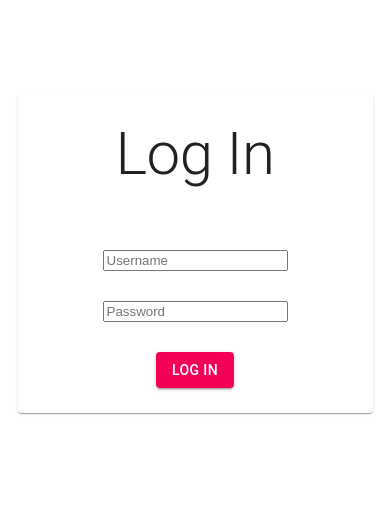
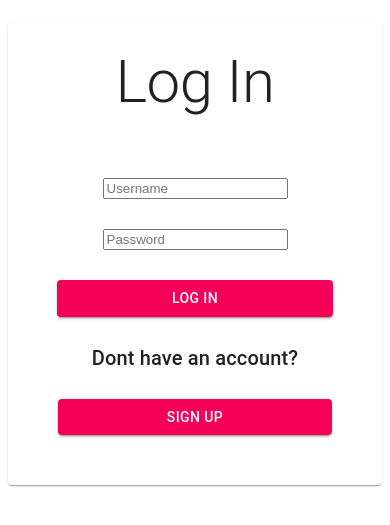
Before and after one commit to Build-Week-TT720-Secret-Family-Recipes/front-end, a React (Create React App) app: page / in a window 390 px wide. Shown: the part 177-702 px from the top of the page. Built offline with nearby package versions, Linux system fonts and the light colour scheme.

Commit message:
responsive design added

```diff
--- a/src/Components/LogIn.js
+++ b/src/Components/LogIn.js
@@ -1,4 +1,5 @@
 import React, { useState } from 'react';
+import { Link, useHistory } from "react-router-dom";
 
 //STYLING
 import Typography from "@material-ui/core/Typography";
@@ -59,7 +60,6 @@ const formSubmit = e => {
 									type="text"
 									onChange={changeHandler}
 									name="username"
-									value={null}
 									value={formState.username}
 									className={classes.loginFormInput}
 								/>
@@ -85,6 +85,21 @@ const formSubmit = e => {
 							LOG IN
 						</Button>
 					</Grid>
+					<Grid container className={classes.signUpButtonItem}>
+						<Grid item>
+							<Typography variant="h6" className={classes.dontHaveAnAccountText}>
+								Dont have an account?{" "}
+								<Button
+                className={classes.signUpButtonOnLogInPage}
+									variant="contained"
+									color="secondary"
+									//onClick={history.push("/signup")}
+								>
+									Sign Up
+								</Button>
+							</Typography>
+						</Grid>
+					</Grid>
 				</Paper>
 			</Grid>
 		);
--- a/src/Styles/Styles.js
+++ b/src/Styles/Styles.js
@@ -1,6 +1,18 @@
 import { makeStyles } from "@material-ui/core/styles";
+import { createMuiTheme } from "@material-ui/core/styles";
 
-export const useStyles = makeStyles({
+const theme = createMuiTheme({
+	breakpoints: {
+		values: {
+			iPhone: 480,
+			tablet: 640,
+			laptop: 1024,
+			desktop: 1280,
+		},
+	},
+});
+
+export const useStyles = makeStyles((theme) => ({
 	loginFormContainer: {
 		display: "flex",
 		flexDirection: "column",
@@ -13,8 +25,8 @@ export const useStyles = makeStyles({
 		display: "flex",
 		flexDirection: "column",
 		justifyContent: "center",
-    alignItems: "center",
-    padding: "25px",
+		alignItems: "center",
+		padding: "25px",
 	},
 	loginFormItem: {
 		display: "flex",
@@ -33,6 +45,17 @@ export const useStyles = makeStyles({
 	loginFormInput: {
 		margin: "30px",
 	},
-	loginButtonItem: {},
-	loginButton: {},
-});
+	loginButtonItem: { width: "85%" },
+	loginButton: { width: "100%" },
+	dontHaveAnAccountText: {
+		width: "100%",
+		textAlign: "center",
+	},
+	signUpButtonOnLogInPage: {
+		width: "100%",
+		marginTop: "25px",
+	},
+	signUpButtonItem: {
+		padding: "25px",
+	},
+}));
```
